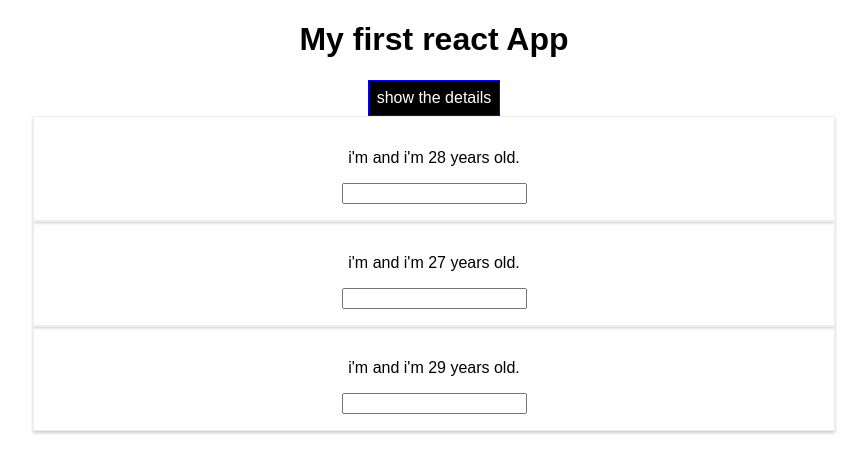
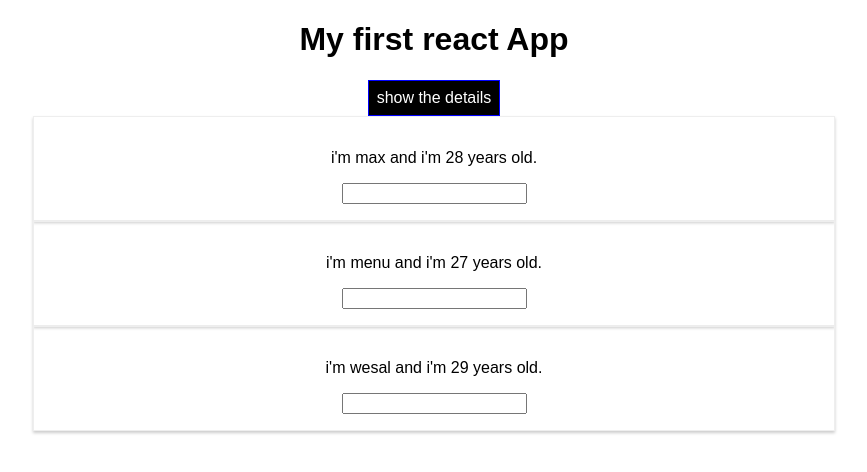
Before and after one commit to wesalnama111/onlinecousellingsystem, a React (Create React App) app: page / in a window 1280 px wide. Both pictures are taken after a click on the button "show the details". Shown: the top 472 px of the page, without its empty margins (206-1073 px from the left). Built offline with nearby package versions, Linux system fonts and the light colour scheme.

Commit message:
names changing dynamically

```diff
--- a/src/App.js
+++ b/src/App.js
@@ -3,68 +3,84 @@ import './App.css';
 import Person from './Person/Person';
 class App extends Component {
   state = {
-    persons:[
-      { Name:'max', age:28 },
-      { Name:'menu', age:27 },
-      { Name:'wesal',age:29 },
+    persons:
+    [
+      { id:'1st', name:'max', age:28 },
+      { id:'2nd', name:'menu', age:27 },
+      { id:'3rd', name:'wesal', age:29 }
 
     ]
   }
+  nameChange = ( event, id ) => {
+    const personIndex = this.state.persons.findIndex( p => {
+      return p.id === id;
+    });
+    const person = {
+      ...this.state.persons[personIndex]
+    };
+     // const person=Object.assign({},this.state.persons[personIndex]);
+    person.name = event.target.value;
+    const persons = [...this.state.persons];
+    persons[personIndex] = person;
+    this.setState({ persons: persons });
+  }
 
-  nameChanger=(event)=>{
-    this.setState({
-      persons:[
-     { Name:'wesal', age:28 },
-     { Name:event.target.value, age:27 },
-     { Name:event.target.value,age:32 },
-   ],
-  otherState:'someother values',
-  showPersons: false
-  })
-  }
-  deletePerson=(personIndex)=>{
-    const persons =this.state.persons;
+  // nameChanger = () => {
+  //   this.setState ({
+  //     persons:
+  //     [
+  //       { name:'wesal', age:28 },
+  //       { name:'afzal', age:27 },
+  //       { name:'ihsanullaj',age:32 }
+  //     ],
+  //     otherState:'someother values',
+  //     showPersons: false
+  // })
+  // }
+
+  deletePerson=(personIndex) => {
+    const persons = [...this.state.persons];
     persons.splice(personIndex, 1);
     this.setState({persons:persons});
+  }
 
-  }
-  togglePerson=()=>{
-
+  togglePerson = () => {
     const doesShow =this.state.showPersons;
     this.setState({showPersons: !doesShow});
   }
   render() {
-    const style={
+    const style = {
       backgroundColor: 'black',
       font:'inherit',
       border:'1px solid blue',
       padding :'8px',
       cursor:'pointer',
       color: 'white'
+    }
+    let person = null;
+    if (this.state.showPersons)
+    {
+      person = (
+        <div>
+          {
+            this.state.persons.map((persone, index) => {
+              return  <Person
+                        click = {this.deletePerson.bind(this, index)}
+                        name = {persone.name}
+                        age = {persone.age}
+                        key = {persone.id}
+                        changed = {(event) => this.nameChange(event, persone.id)}/>
+              })}
+        </div>
+      )
+    }
 
-    }
-    let person =null;
-    if (this.state.showPersons){
-      person= (
-        <div>
-          {this.state.persons.map((persone, index)=>{
-            return  <Person
-            click={this.deletePerson.bind(this, index)}
-             name={persone.name}
-             age={persone.age}/>
-            }
-          )}
-
-        </div>
-
-
-       ) }
 
     return (
       <div className="App">
         <h1>My first react App</h1>
-        <button style={style} onClick={this.togglePerson}>show the details</button>
-    {person}
+        <button style = {style} onClick = {this.togglePerson}>show the details</button>
+        {person}
 
       </div>
     );
--- a/src/Person/Person.js
+++ b/src/Person/Person.js
@@ -3,9 +3,9 @@ import './person.css';
 const person = (props) =>{
     return (
         <div className="person">
-         <p onClick={props.click}> i'm {props.Name} and i'm  {props.age} years old.</p>
+         <p onClick={props.click}> i'm {props.name} and i'm  {props.age} years old.</p>
         <p> {props.children} </p>
-        <input type="test" onChange={props.changeto} />
+        <input type="test" onChange={props.changed} />
         </div>
 )
 };
```
